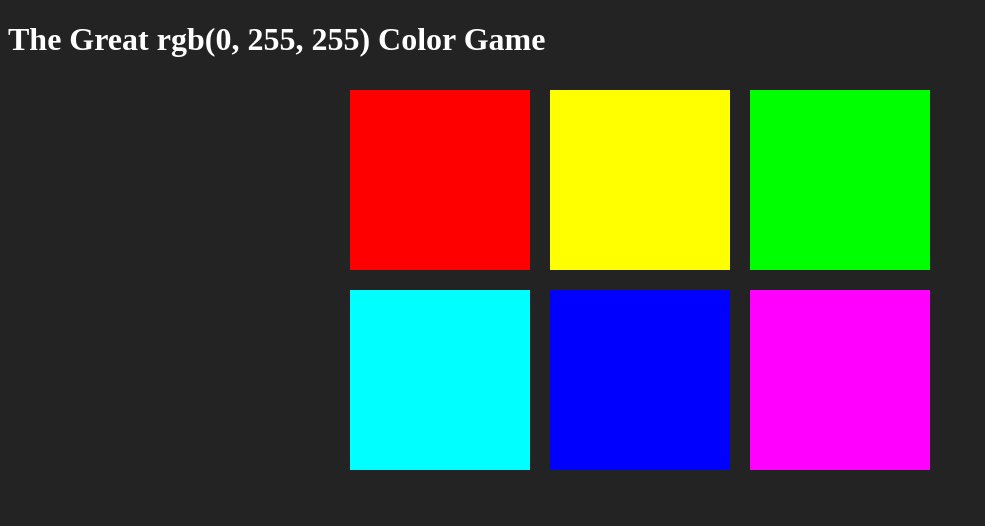
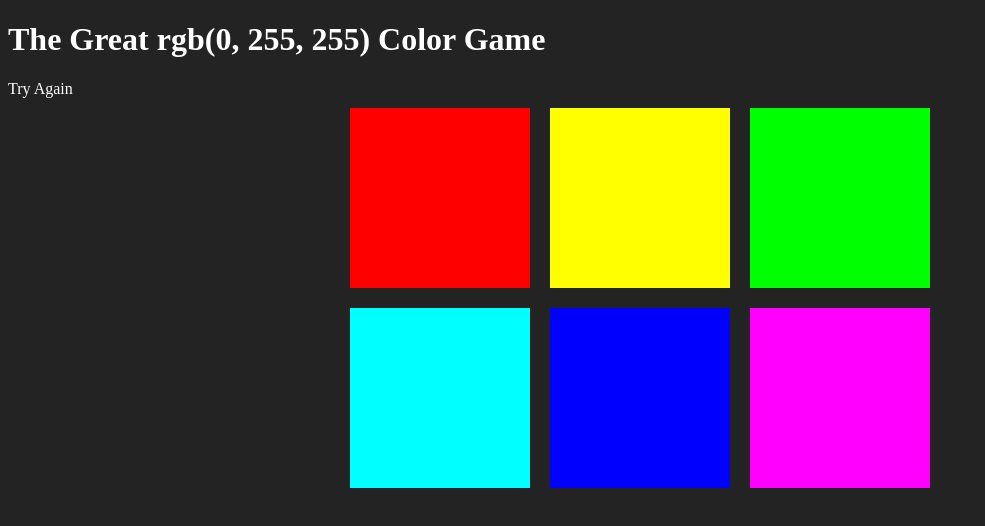
Before and after one commit to Smith2106/Color-Game, a plain HTML site: page index.html in a window 1280 px wide. Both pictures are taken after a click on the element 439 px from the left and 179 px from the top of the page. Shown: the whole page, without its empty margins (0-985 px from the left). Drawn offline with Linux system fonts and the light colour scheme.

Commit message:
Add functionality for guessing the color

```diff
--- a/index.html
+++ b/index.html
@@ -9,6 +9,11 @@
 </head>
 <body>
     <h1>The Great <span id="colorDisplay">RGB</span> Color Game</h1>
+
+    <div>
+        <span id="message"></span>
+    </div>
+
     <div id="container">
         <div class="square"></div>
         <div class="square"></div>
--- a/index.js
+++ b/index.js
@@ -10,6 +10,7 @@ const colors = [
 const squares = document.querySelectorAll('.square');
 let pickedColor = colors[3];
 const colorDisplay = document.querySelector('#colorDisplay');
+const messageDisplay = document.querySelector('#message');
 
 colorDisplay.textContent = pickedColor;
 
@@ -21,7 +22,8 @@ squares.forEach((square, i) => {
             alert('Correct!');
         }
         else {
-            alert('Wrong!');
+            e.target.style.backgroundColor = '#23232';
+            messageDisplay.textContent = 'Try Again';
         }
     });
 });
--- a/style.css
+++ b/style.css
@@ -18,3 +18,7 @@ body {
 h1 {
     color: white;
 }
+
+span {
+    color: white;
+}
```
